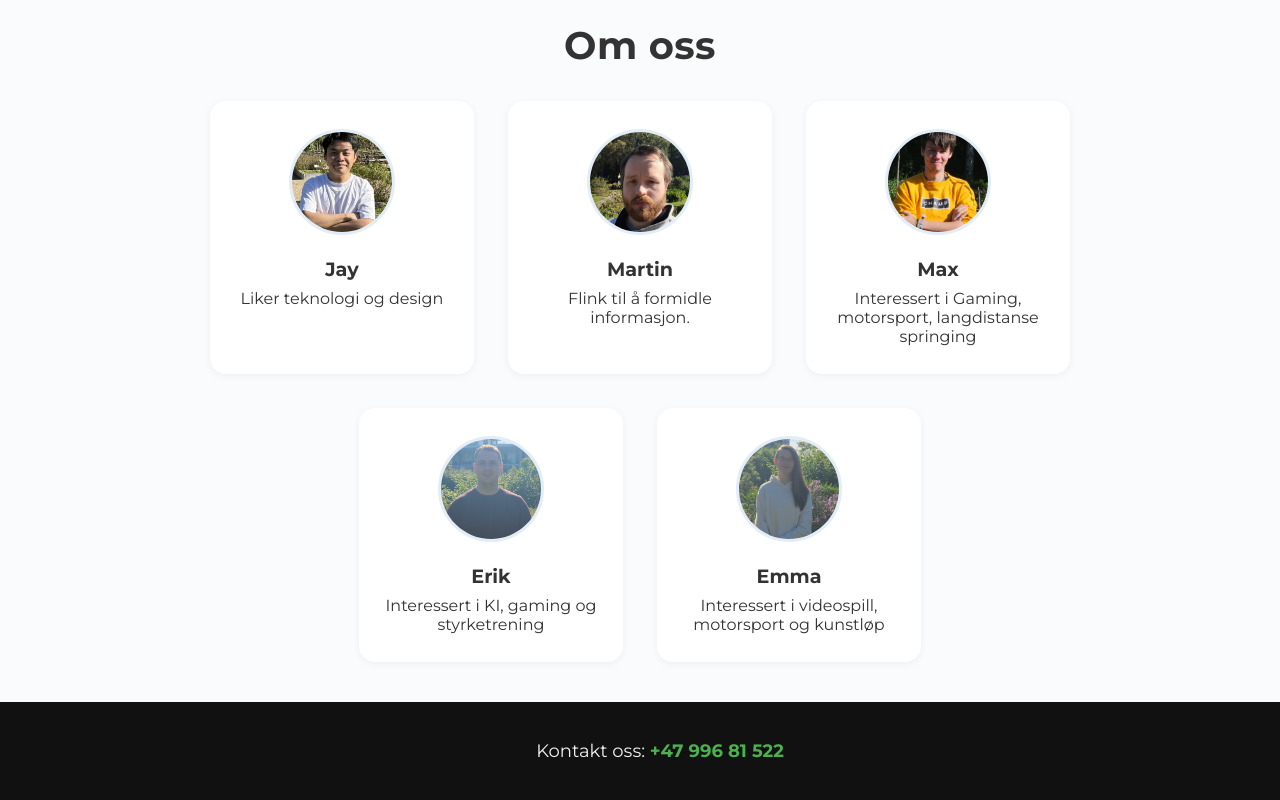
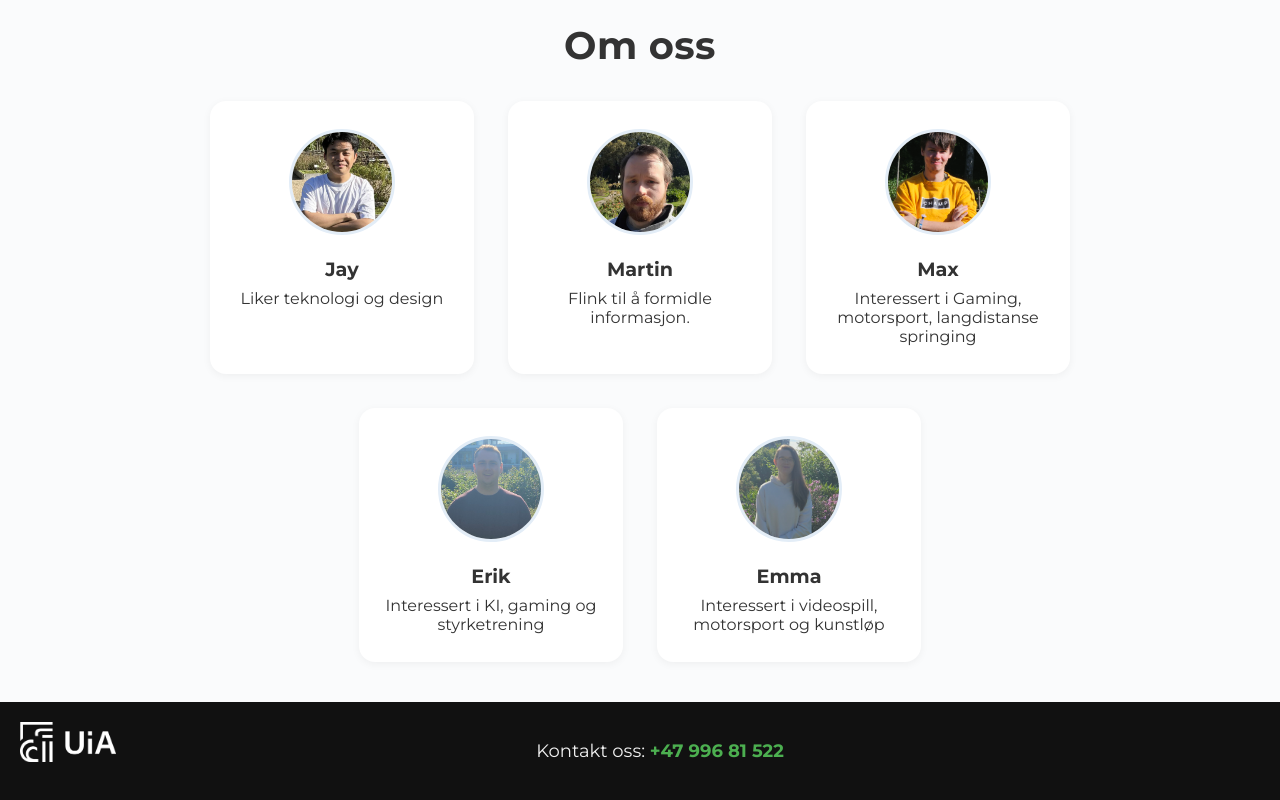
Before and after one commit to is310gruppe22/gruppe22, a plain HTML site: page index.html in a window 1280 px wide. Shown: the part 701-1501 px from the top of the page. Drawn offline with Linux system fonts and the light colour scheme.

Commit message:
added sin uialogo

```diff
--- a/CSS/style.css
+++ b/CSS/style.css
@@ -256,6 +256,14 @@ body.fade-out {
   margin-top: 40px;        /* plass over det */
   font-size: 18px;
   width: 100%;             /* full bredde */
+
+}
+
+.uia-logo {
+  position: absolute;
+  left: 20px;
+  height: 40px;  /* mynke logohøyde */
+  width: auto;   /* beholde proporsjoner */
 }
 
 
--- a/index.html
+++ b/index.html
@@ -65,6 +65,7 @@
         </div>
     </section>
     <section class="contact-section" id="kontakt">
+    <img src="images/uialogo.png" alt="UiA Logo" class="uia-logo">
     <p>Kontakt oss: <span>+47 996 81 522</span></p>
     </section>
     <script src="JS/smoothflow.js"></script>
```
Also changed, not shown: images/uialogo.png (added).
